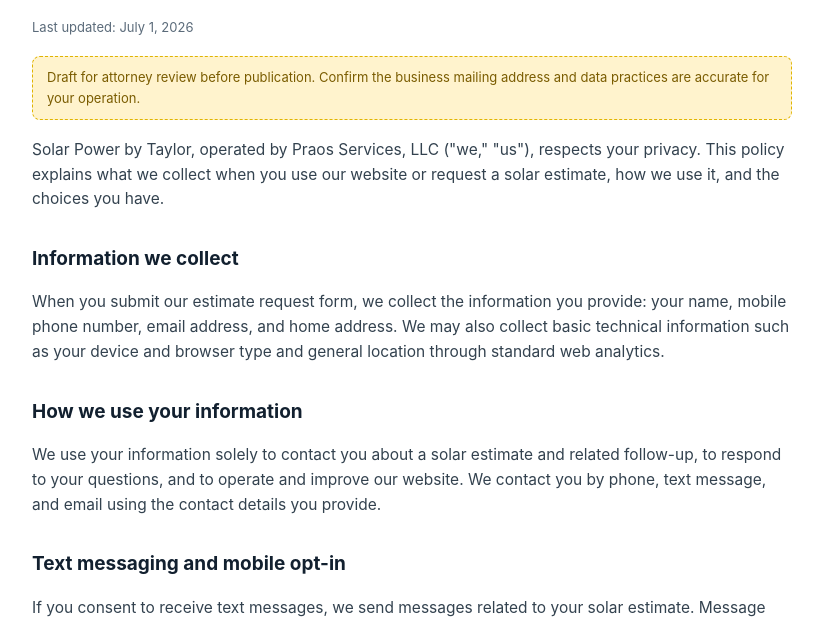
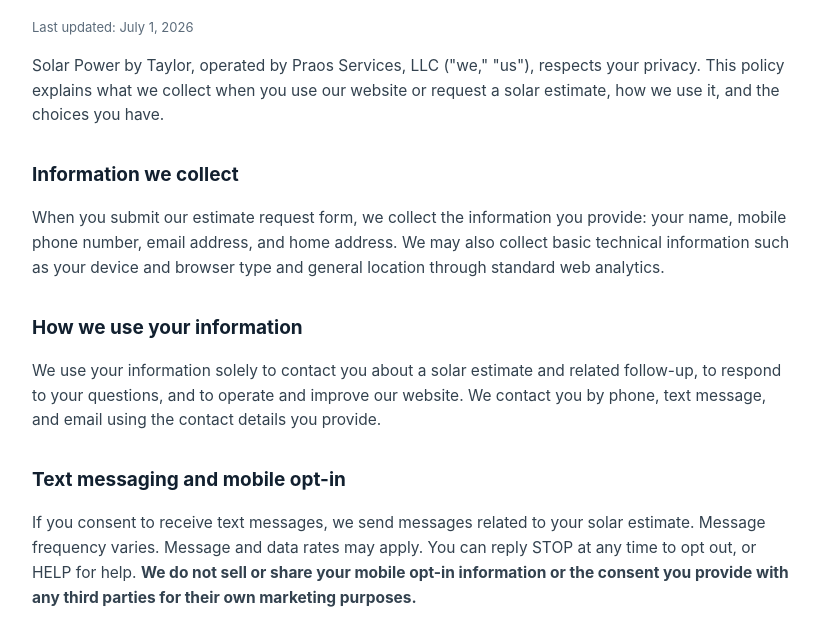
Before and after one commit to NEM3CA/solarpowerbytaylor-site, a plain HTML site: page privacy.html in a window 1280 px wide. Shown: the part 137-760 px from the top of the page, without its empty margins (228-1051 px from the left). Drawn offline with Linux system fonts and the light colour scheme.

Commit message:
Privacy and Terms: take the 'Draft for attorney review' line off both pages
Gates the Twilio A2P campaign resubmission (Rey, 2026-11-20). Preview only until Taylor says yes.

Co-Authored-By: Claude Opus 5.5 <noreply@anthropic.com>
Claude-Session: https://claude.ai/code/session_01BtnzvsDLDNbx3BWb8wsJ1Q

```diff
--- a/privacy.html
+++ b/privacy.html
@@ -21,7 +21,6 @@
 <h1>Privacy Policy</h1>
 <p class="muted">Last updated: July 1, 2026</p>
 
-<div class="draft">Draft for attorney review before publication. Confirm the business mailing address and data practices are accurate for your operation.</div>
 
 <p>Solar Power by Taylor, operated by Praos Services, LLC ("we," "us"), respects your privacy. This policy explains what we collect when you use our website or request a solar estimate, how we use it, and the choices you have.</p>
 
```
Also changed, not shown: terms.html (+0 -1 lines).
